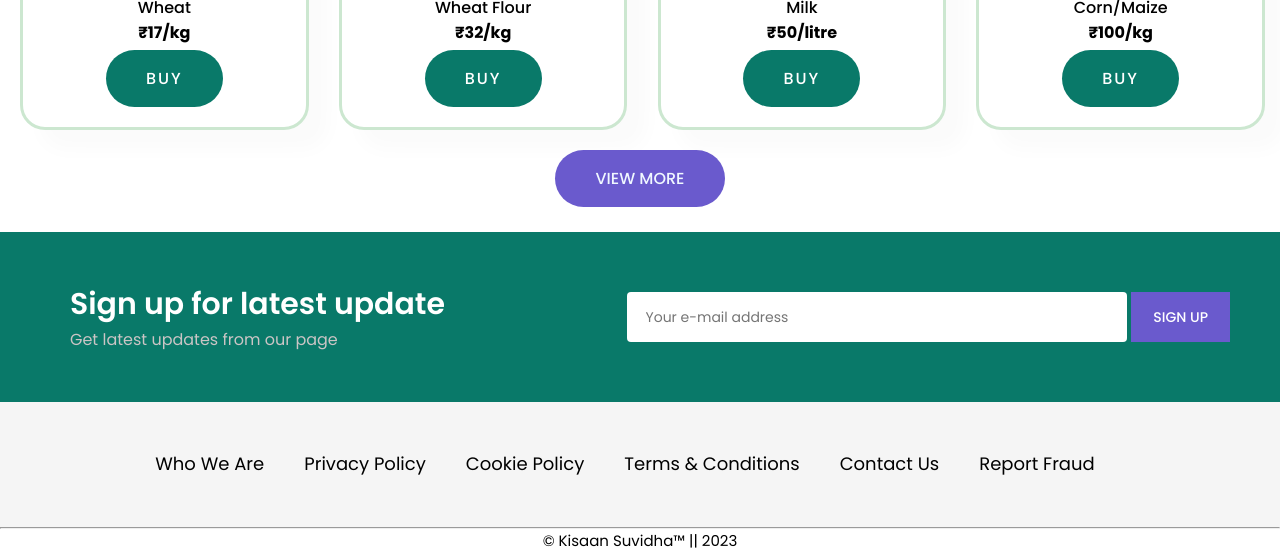
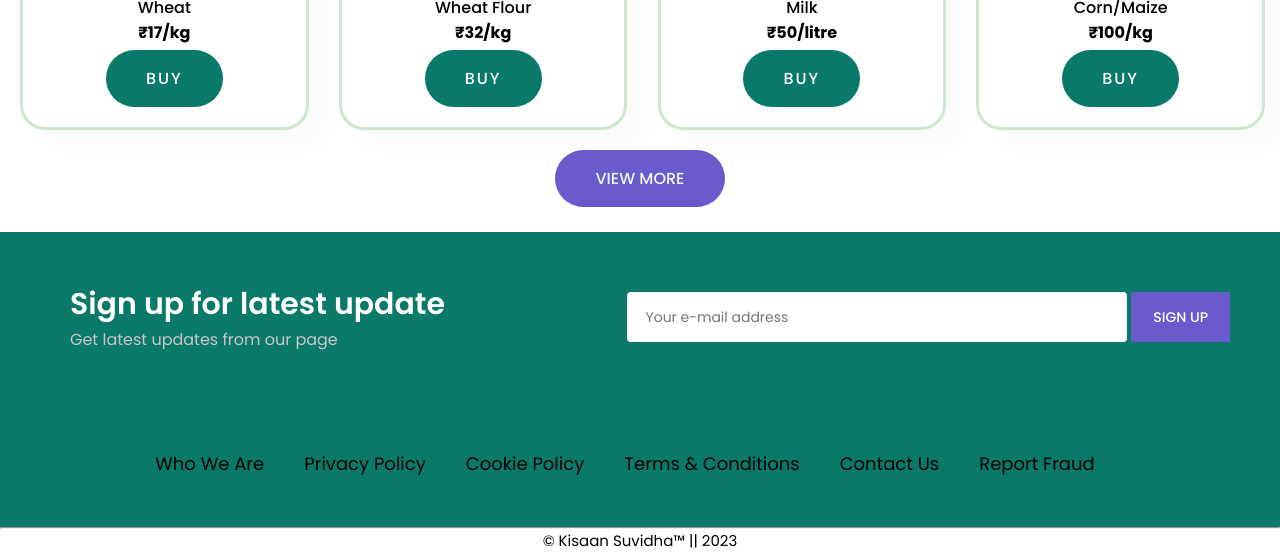
Before and after one commit to Shanvithegreat0/kisaanpragatii.github.io, a plain HTML site: page index.html in a window 1280 px wide. Shown: the part 1510-2062 px from the top of the page. Drawn offline with Linux system fonts and the light colour scheme.

Commit message:
Update style.css

```diff
--- a/css/style.css
+++ b/css/style.css
@@ -252,8 +252,7 @@ nav ul li a:hover:after {
   margin-bottom: 20px;
 }
 .Footer {
-  Background:whitesmoke;
-  Color: #616161;
+  Background:#097969;
   Font-Size: 12px;
   Padding: 10px;
 }
```
